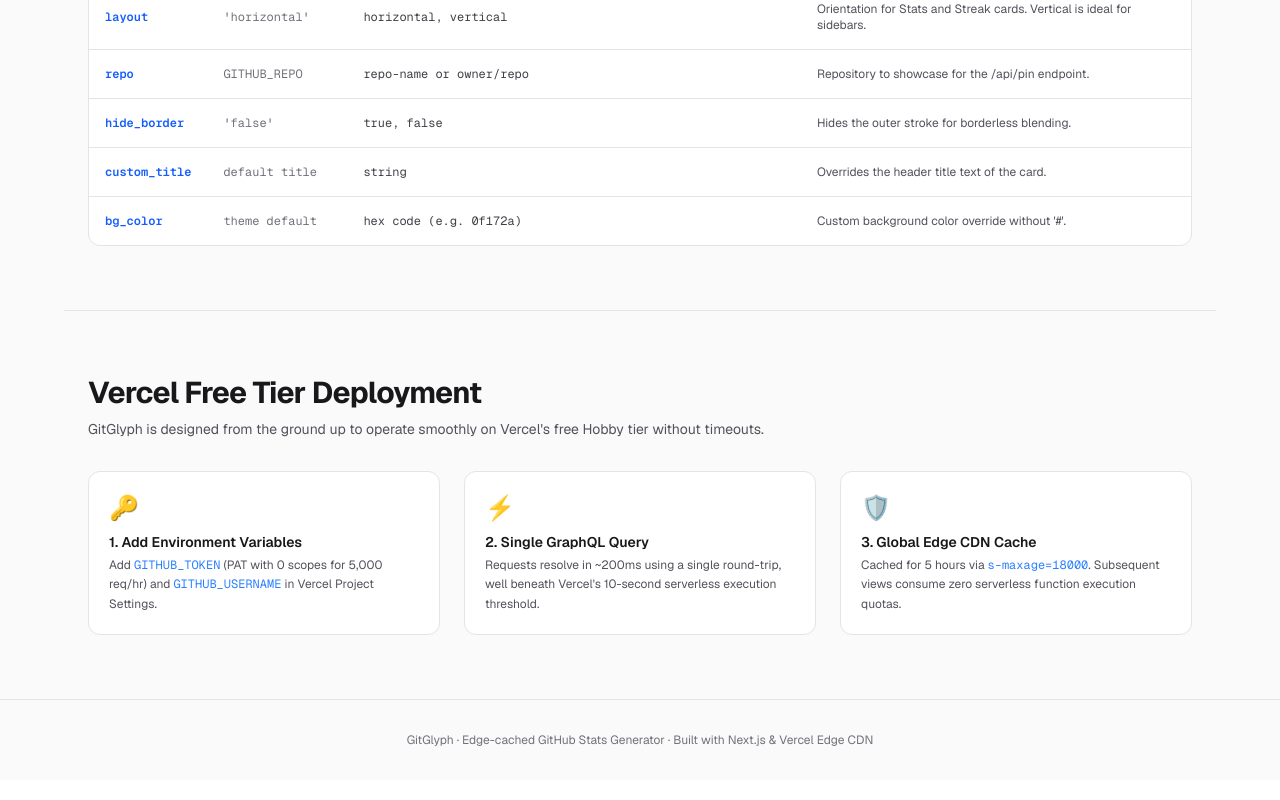
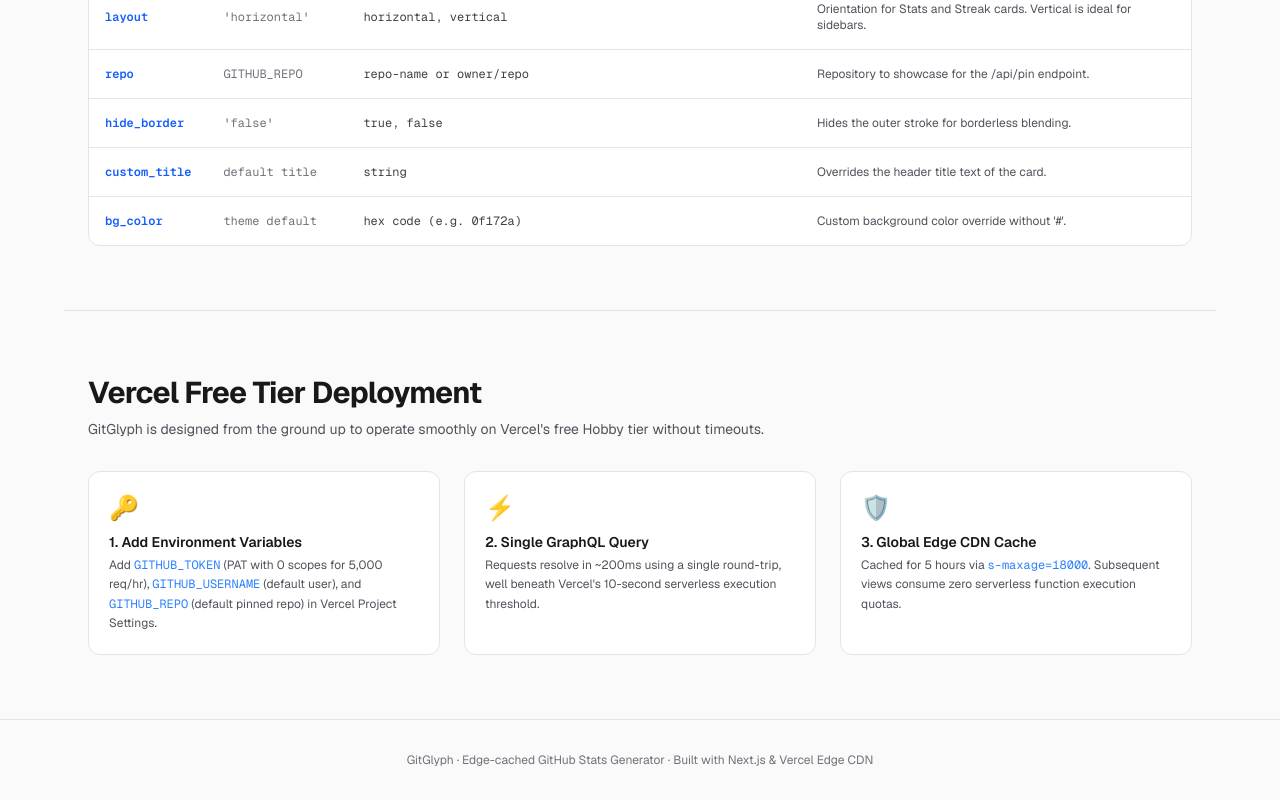
Before and after one commit to AhmedTrooper/GitGlyph, a Next.js app: page / in a window 1280 px wide. Shown: the part 3883-4683 px from the top of the page. Built offline with nearby package versions, Linux system fonts and the light colour scheme.

Commit message:
docs: document GITHUB_REPO in Vercel deployment instructions

```diff
--- a/app/page.tsx
+++ b/app/page.tsx
@@ -391,7 +391,7 @@
               1. Add Environment Variables
             </h3>
             <p className="text-xs text-zinc-600 dark:text-zinc-400 leading-relaxed">
-              Add <code className="font-mono text-blue-500">GITHUB_TOKEN</code> (PAT with 0 scopes for 5,000 req/hr) and <code className="font-mono text-blue-500">GITHUB_USERNAME</code> in Vercel Project Settings.
+              Add <code className="font-mono text-blue-500">GITHUB_TOKEN</code> (PAT with 0 scopes for 5,000 req/hr), <code className="font-mono text-blue-500">GITHUB_USERNAME</code> (default user), and <code className="font-mono text-blue-500">GITHUB_REPO</code> (default pinned repo) in Vercel Project Settings.
             </p>
           </div>
 
```
